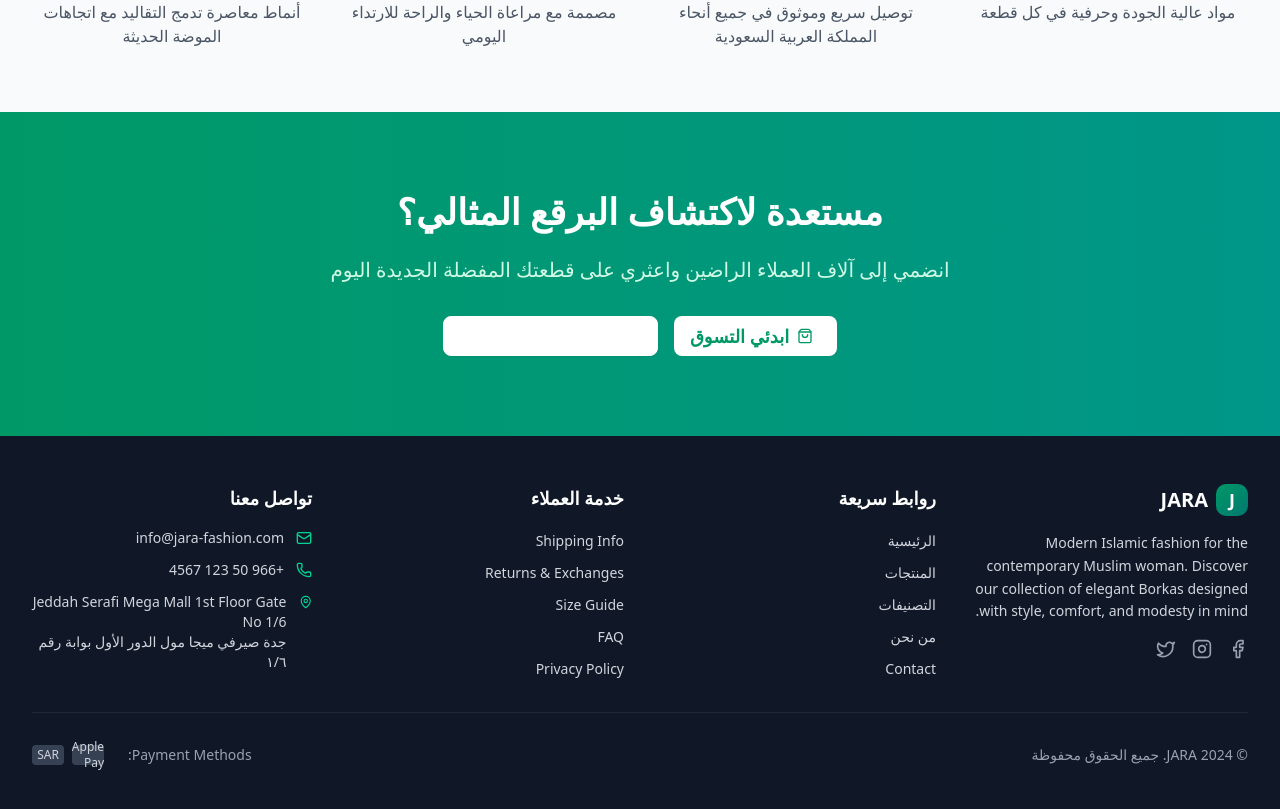
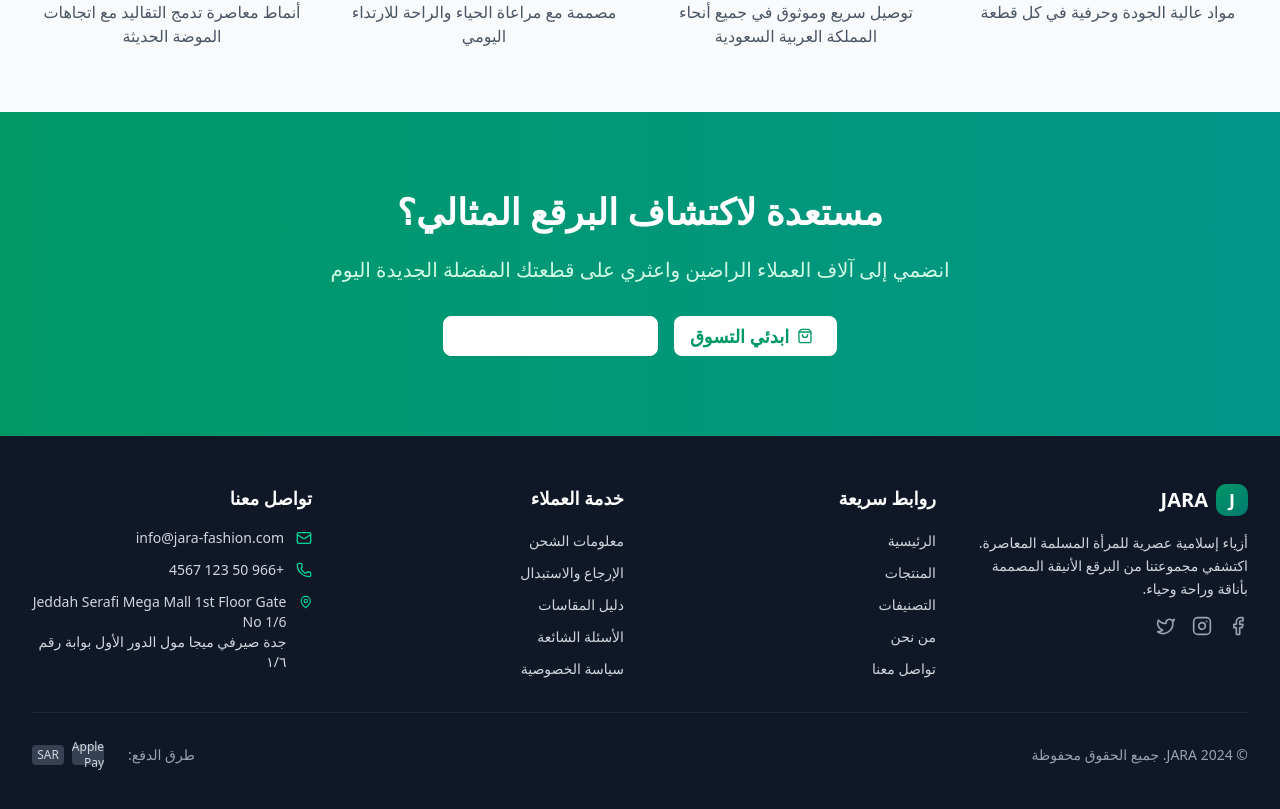
Before and after one commit to nazmulhoqueai-glitch/zara, a Next.js app: page / in a window 1280 px wide. Shown: the part 6375-7184 px from the top of the page. Built offline with nearby package versions, Linux system fonts and the light colour scheme; no server answers; the database is empty.

Commit message:
Fix footer localization - add missing Arabic translations

```diff
--- a/src/components/layout/Footer.tsx
+++ b/src/components/layout/Footer.tsx
@@ -17,9 +17,7 @@ export function Footer() {
               <span className="text-xl font-bold">{t('brand')}</span>
             </div>
             <p className="text-gray-300 text-sm leading-relaxed">
-              Modern Islamic fashion for the contemporary Muslim woman.
-              Discover our collection of elegant Borkas designed with
-              style, comfort, and modesty in mind.
+              {t('footer_brand_description')}
             </p>
             <div className="flex space-x-4">
               <Link href="#" className="text-gray-400 hover:text-emerald-400 transition-colors">
@@ -60,7 +58,7 @@ export function Footer() {
               </li>
               <li>
                 <Link href="/contact" className="text-gray-300 hover:text-emerald-400 transition-colors text-sm">
-                  Contact
+                  {t('footer_contact_link')}
                 </Link>
               </li>
             </ul>
@@ -72,27 +70,27 @@ export function Footer() {
             <ul className="space-y-2">
               <li>
                 <Link href="/shipping" className="text-gray-300 hover:text-emerald-400 transition-colors text-sm">
-                  Shipping Info
+                  {t('footer_shipping_info')}
                 </Link>
               </li>
               <li>
                 <Link href="/returns" className="text-gray-300 hover:text-emerald-400 transition-colors text-sm">
-                  Returns & Exchanges
+                  {t('footer_returns_exchanges')}
                 </Link>
               </li>
               <li>
                 <Link href="/size-guide" className="text-gray-300 hover:text-emerald-400 transition-colors text-sm">
-                  Size Guide
+                  {t('footer_size_guide')}
                 </Link>
               </li>
               <li>
                 <Link href="/faq" className="text-gray-300 hover:text-emerald-400 transition-colors text-sm">
-                  FAQ
+                  {t('footer_faq')}
                 </Link>
               </li>
               <li>
                 <Link href="/privacy" className="text-gray-300 hover:text-emerald-400 transition-colors text-sm">
-                  Privacy Policy
+                  {t('footer_privacy_policy')}
                 </Link>
               </li>
             </ul>
@@ -128,7 +126,7 @@ export function Footer() {
               © 2024 {t('brand')}. {t('footer_rights')}
             </p>
             <div className="flex items-center space-x-6">
-              <span className="text-gray-400 text-sm">Payment Methods:</span>
+              <span className="text-gray-400 text-sm">{t('footer_payment_methods')}</span>
               <div className="flex items-center space-x-2">
                 <div className="w-8 h-5 bg-gray-700 rounded text-xs flex items-center justify-center text-gray-300">
                   Apple Pay
--- a/src/i18n/messages/ar.ts
+++ b/src/i18n/messages/ar.ts
@@ -11,6 +11,14 @@ const ar = {
   footer_rights: "جميع الحقوق محفوظة",
   address_en: "Jeddah Serafi Mega Mall 1st Floor Gate No 1/6",
   address_ar: "جدة صيرفي ميجا مول الدور الأول بوابة رقم ١/٦",
+  footer_brand_description: "أزياء إسلامية عصرية للمرأة المسلمة المعاصرة. اكتشفي مجموعتنا من البرقع الأنيقة المصممة بأناقة وراحة وحياء.",
+  footer_contact_link: "تواصل معنا",
+  footer_shipping_info: "معلومات الشحن",
+  footer_returns_exchanges: "الإرجاع والاستبدال",
+  footer_size_guide: "دليل المقاسات",
+  footer_faq: "الأسئلة الشائعة",
+  footer_privacy_policy: "سياسة الخصوصية",
+  footer_payment_methods: "طرق الدفع:",
 
   // Homepage Hero Section
   hero_slide1_title: "برقع مذهل",
--- a/src/i18n/messages/en.ts
+++ b/src/i18n/messages/en.ts
@@ -11,6 +11,14 @@ const en = {
   footer_rights: "All rights reserved.",
   address_en: "Jeddah Serafi Mega Mall 1st Floor Gate No 1/6",
   address_ar: "جدة صيرفي ميجا مول الدور الأول بوابة رقم ١/٦",
+  footer_brand_description: "Modern Islamic fashion for the contemporary Muslim woman. Discover our collection of elegant Borkas designed with style, comfort, and modesty in mind.",
+  footer_contact_link: "Contact",
+  footer_shipping_info: "Shipping Info",
+  footer_returns_exchanges: "Returns & Exchanges",
+  footer_size_guide: "Size Guide",
+  footer_faq: "FAQ",
+  footer_privacy_policy: "Privacy Policy",
+  footer_payment_methods: "Payment Methods:",
 
   // Homepage Hero Section
   hero_slide1_title: "STUNNING BORKA",
```
